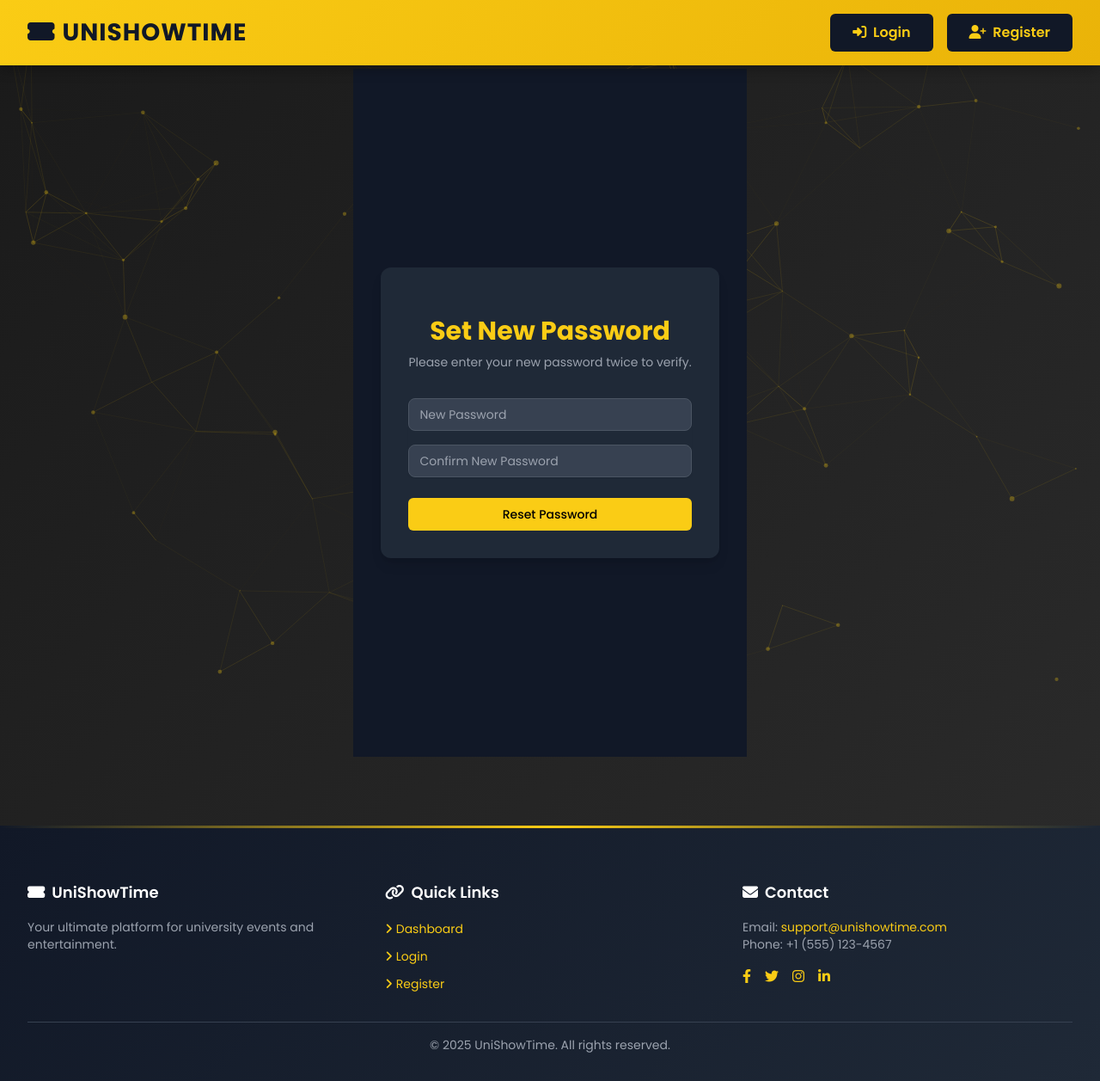
After one commit to meet2109/UniShowTime, a Django app: page /password-reset-confirm/1/1/ in a window 1280 px wide. The commit adds this page. Shown: the whole page at 86% size. Run offline with Django 5.2, Linux system fonts and the light colour scheme; some libraries are stand-ins or nearby versions.

```diff
--- a/UniShowTime/urls.py
+++ b/UniShowTime/urls.py
@@ -18,8 +18,24 @@ from django.contrib import admin
 from django.urls import path, include
 from django.conf import settings
 from django.conf.urls.static import static
+from django.contrib.auth import views as auth_views
 
 urlpatterns = [
     path('admin/', admin.site.urls),
     path('', include('mainapp.urls')),
+
+    # Password Reset URLs
+    path('password-reset/', auth_views.PasswordResetView.as_view(
+        template_name='auth/password_reset.html',
+        email_template_name='auth/password_reset_email.html'
+    ), name='password_reset'),
+    path('password-reset/done/', auth_views.PasswordResetDoneView.as_view(
+        template_name='auth/password_reset_done.html'
+    ), name='password_reset_done'),
+    path('password-reset-confirm/<uidb64>/<token>/', auth_views.PasswordResetConfirmView.as_view(
+        template_name='auth/password_reset_confirm.html'
+    ), name='password_reset_confirm'),
+    path('password-reset-complete/', auth_views.PasswordResetCompleteView.as_view(
+        template_name='auth/password_reset_complete.html'
+    ), name='password_reset_complete'),
 ] + static(settings.MEDIA_URL, document_root=settings.MEDIA_ROOT)
--- a/mainapp/templates/auth/login.html
+++ b/mainapp/templates/auth/login.html
@@ -53,7 +53,7 @@
                            id="remember-me" />
                     <span class="ml-2">Remember me</span>
                 </label>
-                <a href="#" class="text-sm text-yellow-400 hover:underline">Forgot Password?</a>
+                <a href="{% url 'password_reset' %}" class="text-sm text-yellow-400 hover:underline">Forgot Password?</a>
             </div>
 
             <button type="submit"
--- /dev/null
+++ b/mainapp/templates/auth/password_reset_confirm.html
@@ -0,0 +1,40 @@
+{% extends 'base.html' %}
+{% block content %}
+<div class="min-h-screen flex items-center justify-center bg-gray-900 py-12 px-4 sm:px-6 lg:px-8">
+    <div class="max-w-md w-full space-y-8 bg-gray-800 p-8 rounded-xl shadow-lg">
+        <div>
+            <h2 class="mt-6 text-center text-3xl font-extrabold text-yellow-400">Set New Password</h2>
+            <p class="mt-2 text-center text-sm text-gray-400">Please enter your new password twice to verify.</p>
+        </div>
+        <form class="mt-8 space-y-6" method="POST">
+            {% csrf_token %}
+            <div class="rounded-md shadow-sm space-y-4">
+                <div>
+                    <label for="new_password1" class="sr-only">New Password</label>
+                    <input id="new_password1" name="new_password1" type="password" required class="appearance-none rounded-lg relative block w-full px-3 py-2 border border-gray-600 bg-gray-700 text-white placeholder-gray-400 focus:outline-none focus:ring-2 focus:ring-yellow-400 focus:z-10 sm:text-sm" placeholder="New Password">
+                </div>
+                <div>
+                    <label for="new_password2" class="sr-only">Confirm New Password</label>
+                    <input id="new_password2" name="new_password2" type="password" required class="appearance-none rounded-lg relative block w-full px-3 py-2 border border-gray-600 bg-gray-700 text-white placeholder-gray-400 focus:outline-none focus:ring-2 focus:ring-yellow-400 focus:z-10 sm:text-sm" placeholder="Confirm New Password">
+                </div>
+            </div>
+
+            {% if form.errors %}
+            <div class="rounded-md bg-red-700 p-4">
+                {% for field in form %}
+                    {% for error in field.errors %}
+                    <p class="text-sm text-white">{{ error }}</p>
+                    {% endfor %}
+                {% endfor %}
+            </div>
+            {% endif %}
+
+            <div>
+                <button type="submit" class="group relative w-full flex justify-center py-2 px-4 border border-transparent text-sm font-medium rounded-md text-black bg-yellow-400 hover:bg-yellow-300 focus:outline-none focus:ring-2 focus:ring-offset-2 focus:ring-yellow-400 transition-colors duration-200">
+                    Reset Password
+                </button>
+            </div>
+        </form>
+    </div>
+</div>
+{% endblock %}
```
Also changed, not shown: UniShowTime/settings.py (+8 -0 lines), mainapp/templates/auth/password_reset.html (added, +37 -0 lines), mainapp/templates/auth/password_reset_complete.html (added, +19 -0 lines), mainapp/templates/auth/password_reset_done.html (added, +18 -0 lines), mainapp/templates/auth/password_reset_email.html (added, +13 -0 lines), db.sqlite3, 6 other files.
